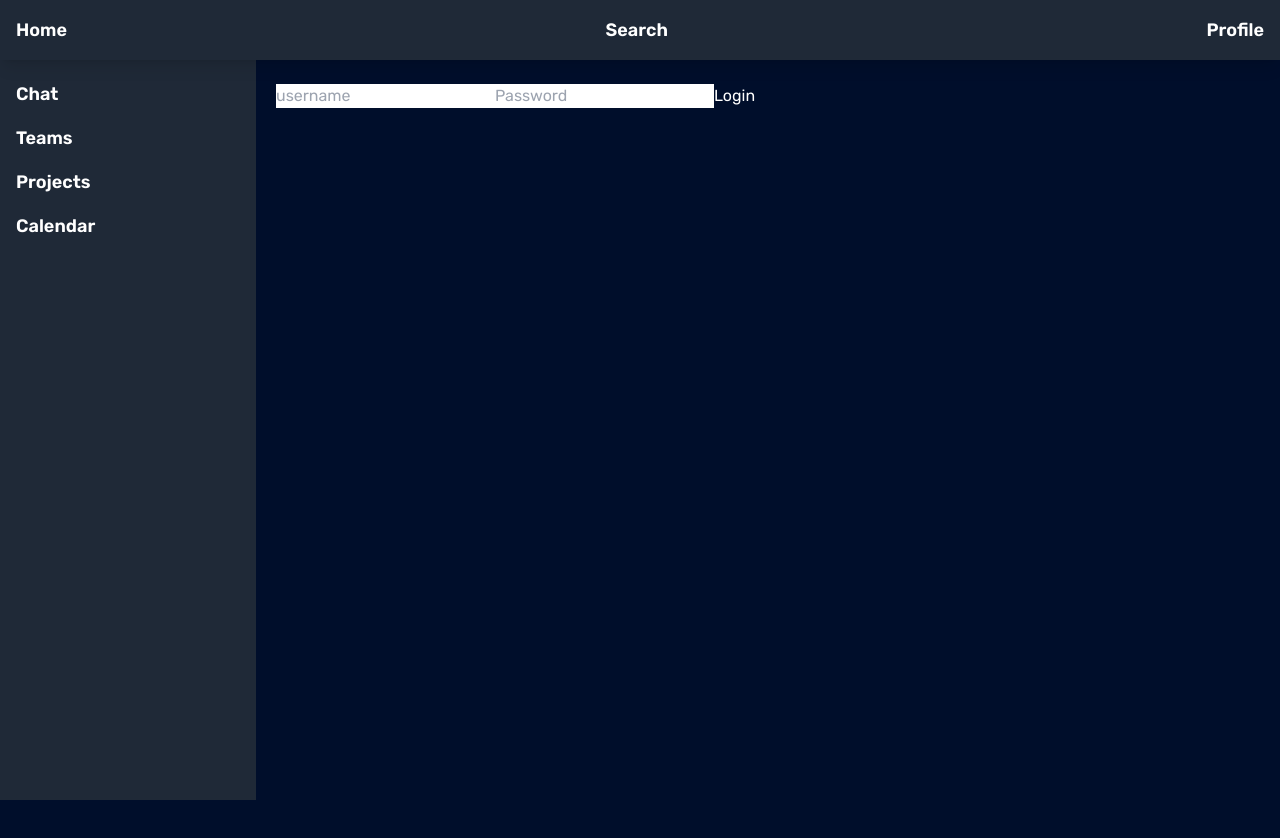
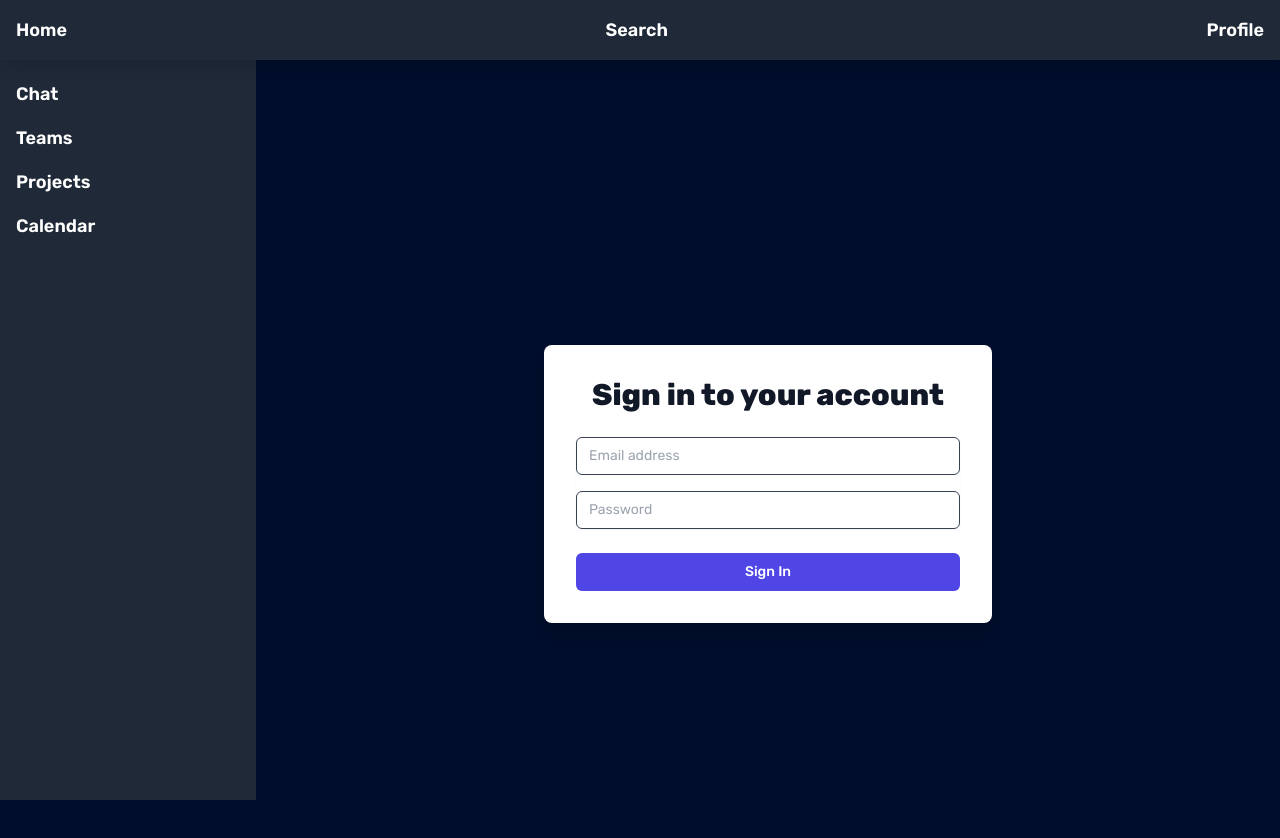
Before and after one commit to Team-Tracker/Frontend, a Next.js app in the folder nextfrontend/: page /login in a window 1280 px wide. Shown: the top 838 px of the page. Before the commit the page ends 800 px from the top, so only its background shows below. Built offline with nearby package versions, Linux system fonts and the light colour scheme.

Commit message:
TODO update

```diff
--- /dev/null
+++ b/nextfrontend/app/lib/session.js
@@ -0,0 +1,25 @@
+import { getIronSession } from "iron-session";
+
+const sessionOptions = {
+  password: process.env.SECRET_COOKIE_PASSWORD, // Ensure this is set in your .env file
+  cookieName: "myapp_session",
+  cookieOptions: {
+    secure: process.env.NODE_ENV === "production", // Use secure cookies in production
+  },
+};
+
+// Function to decrypt the session from a cookie
+export async function decrypt(cookie) {
+  if (!cookie) return null;
+
+  // Mock the request and response objects needed for iron-session
+  const req = { cookies: { session: cookie } };
+  const res = {};
+
+  // Use iron-session to decrypt the session cookie
+  const session = await getIronSession(req, res, sessionOptions);
+
+  return session;
+}
+
+export default sessionOptions;
--- a/nextfrontend/app/login/page.jsx
+++ b/nextfrontend/app/login/page.jsx
@@ -1,34 +1,84 @@
-import { FormEvent } from 'react'
-import { useRouter } from 'next/router'
+"use client"
+
+import { useRouter } from 'next/navigation';
 
 export default function LoginPage() {
-  const router = useRouter()
+  const router = useRouter();
 
   async function handleSubmit(event) {
-    event.preventDefault()
+    event.preventDefault();
 
-    const formData = new FormData(event.currentTarget)
-    const username = formData.get('username')
-    const password = formData.get('password')
+    const formData = new FormData(event.currentTarget);
+    const email = formData.get('email');
+    const password = formData.get('password');
 
-    const response = await fetch('http://localhost:8080', {
+    // Get the session ID from local storage or cookies if it exists
+    const sessionId = localStorage.getItem('sessionId');
+
+    /**
+     * TODO: Rather check here if user has a session, or not
+     * or look if there is something avaiable in the middleware.js
+     *
+     * TODO: remove session.js in middleware.js and delete lib/session.js
+     */
+
+    const response = await fetch('http://localhost:8000/api/auth/login', {
       method: 'POST',
       headers: { 'Content-Type': 'application/json' },
-      body: JSON.stringify({ username, password }),
-    })
+      body: JSON.stringify({ email, password, sessionId })
+    });
 
     if (response.ok) {
-      router.push('/')
+      const data = await response.json();
+      const newSessionId = data.sessionId;
+
+      // Store sessionId in local storage or cookies
+      localStorage.setItem('sessionId', newSessionId);
+
+      // Navigate to profile page
+      router.push('/');
     } else {
-      // Handle errors
+      alert('Invalid login credentials');
     }
   }
 
   return (
-    <form onSubmit={handleSubmit}>
-      <input type="username" name="username" placeholder="username" required />
-      <input type="password" name="password" placeholder="Password" required />
-      <button type="submit">Login</button>
-    </form>
-  )
+    <div className="flex min-h-screen items-center justify-center">
+      <div className="w-full max-w-md p-8 space-y-6 bg-white shadow-lg rounded-lg">
+        <h2 className="text-3xl font-extrabold text-center text-gray-900">Sign in to your account</h2>
+
+        <form className="mt-8 space-y-6" onSubmit={handleSubmit}>
+          <div className="rounded-md shadow-sm">
+            <div>
+              <label htmlFor="email" className="sr-only">Email address</label>
+              <input
+                id="email"
+                name="email"
+                type="email"
+                required
+                className="relative block w-full px-3 py-2 border border-gray-700 rounded-md focus:outline-none focus:ring-indigo-500 focus:border-indigo-500 focus:z-10 sm:text-sm"
+                placeholder="Email address"
+              />
+            </div>
+            <div className="mt-4">
+              <label htmlFor="password" className="sr-only">Password</label>
+              <input
+                id="password"
+                name="password"
+                type="password"
+                required
+                className="relative block w-full px-3 py-2 border border-gray-700 rounded-md focus:outline-none focus:ring-indigo-500 focus:border-indigo-500 focus:z-10 sm:text-sm"
+                placeholder="Password"
+              />
+            </div>
+          </div>
+          <div>
+            <button type="submit" className="group relative w-full flex justify-center py-2 px-4 border border-transparent text-sm font-medium rounded-md text-white bg-indigo-600 hover:bg-indigo-700 focus:outline-none focus:ring-2 focus:ring-offset-2 focus:ring-indigo-500">
+              Sign In
+            </button>
+          </div>
+        </form>
+      </div>
+    </div>
+  );
 }
--- a/nextfrontend/middleware.js
+++ b/nextfrontend/middleware.js
@@ -25,9 +25,9 @@
   if (
     isPublicRoute &&
     session?.userId &&
-    !req.nextUrl.pathname.startsWith('/dashboard')
+    !req.nextUrl.pathname.startsWith('/login')
   ) {
-    return NextResponse.redirect(new URL('/dashboard', req.nextUrl))
+    return NextResponse.redirect(new URL('/', req.nextUrl))
   }
 
   return NextResponse.next()
--- a/nextfrontend/package.json
+++ b/nextfrontend/package.json
@@ -15,6 +15,7 @@
     "@emotion/styled": "^11.13.0",
     "@nextui-org/react": "^2.4.8",
     "framer-motion": "^11.5.4",
+    "iron-session": "^8.0.3",
     "next": "14.2.9",
     "nextfrontend": "file:",
     "react": "^18",
```
Also changed, not shown: 1 other file (tests, documents, lock files or other folders).
